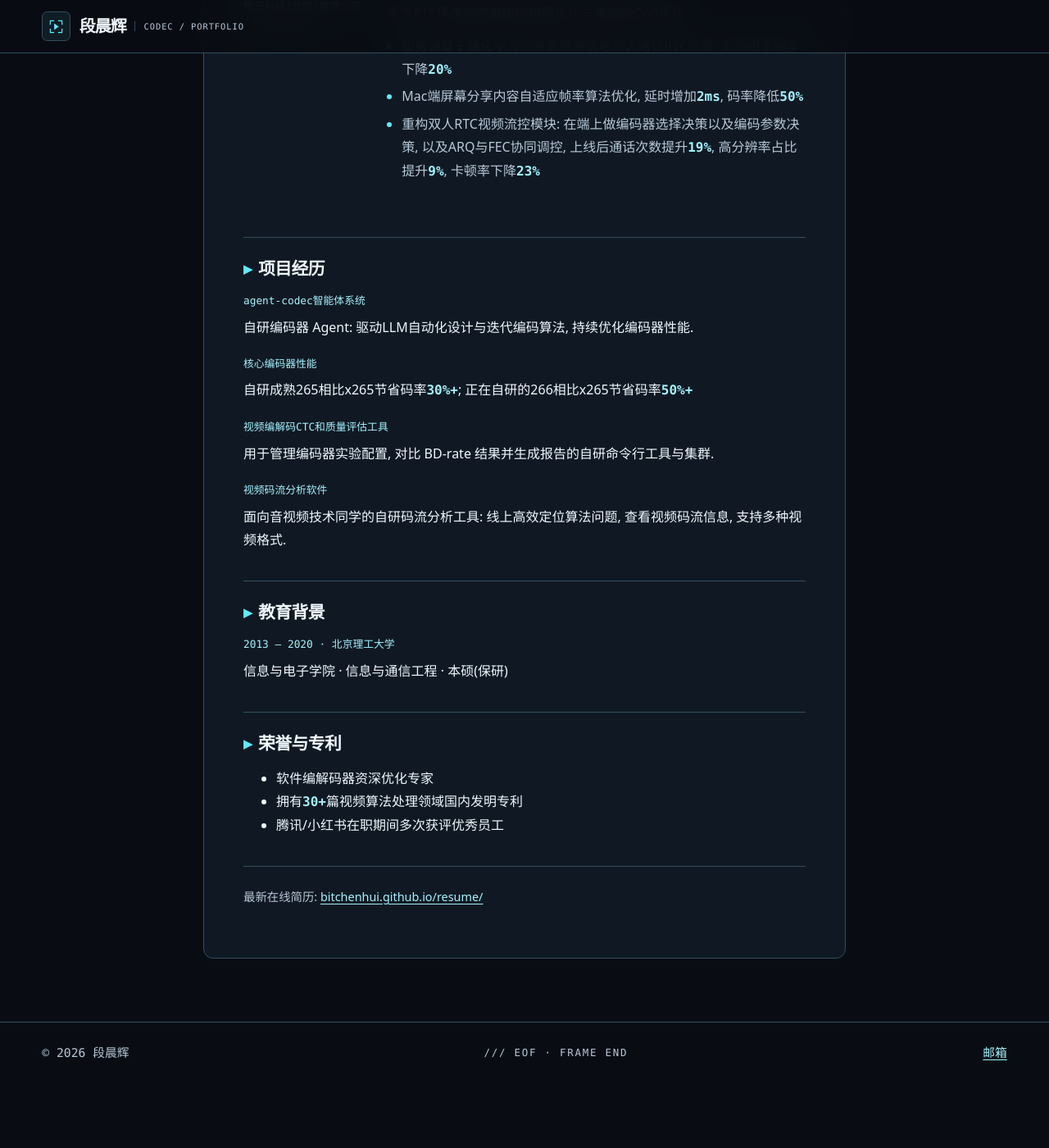
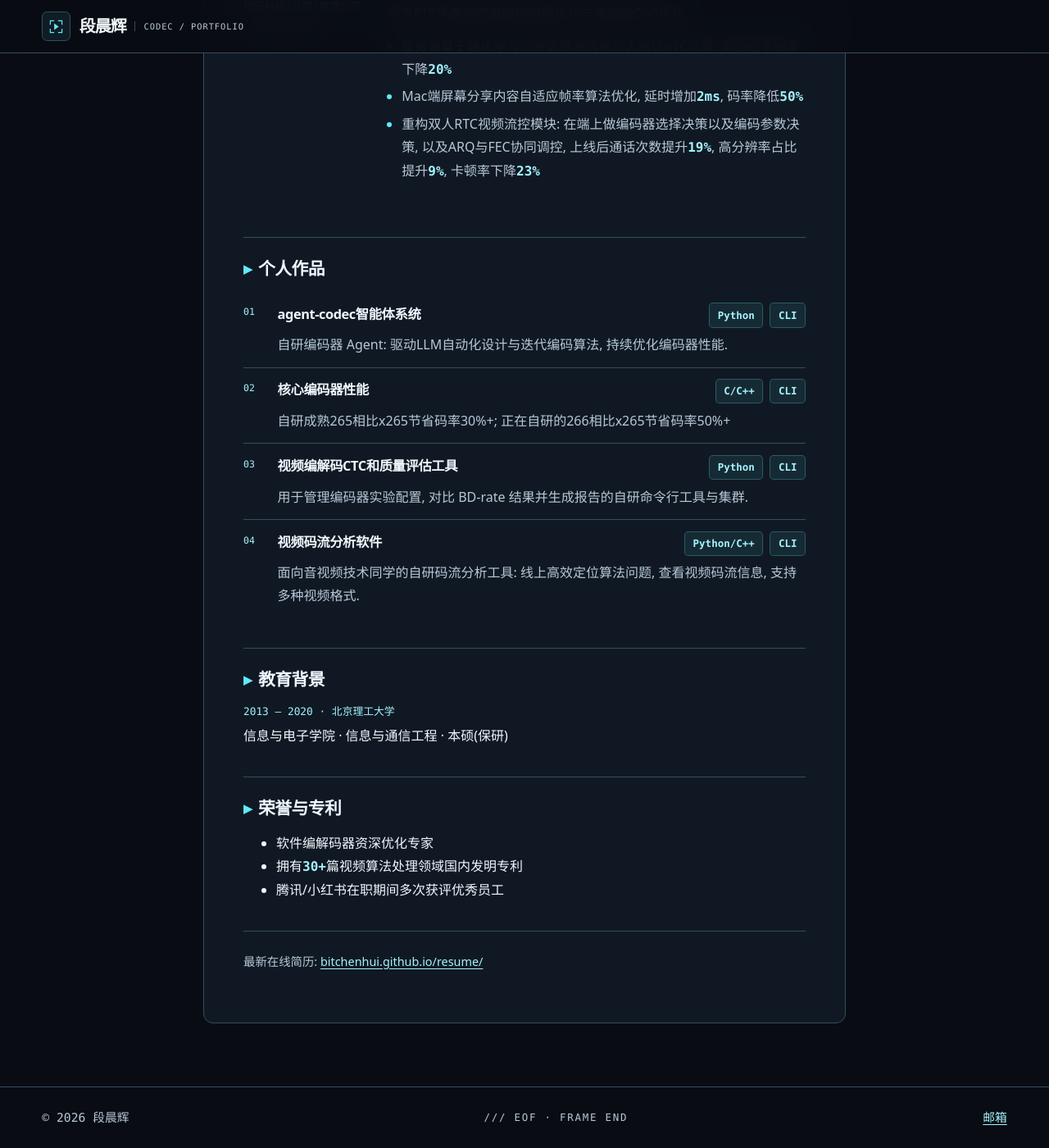
Before and after one commit to bitchenhui/bitchenhui.github.io, a Jekyll site: the page built from resume/index.html, in a window 1280 px wide and 1400 px high, scrolled down 1905 px. Shown: the whole window at 82% size. Built offline with Jekyll 4.4.1, drawn with Linux system fonts in a browser that asks for light colours; before the commit the page ends 3226 px from its top, so only the background shows below that.

Commit message:
feat: numbered works layout on the resume
- Rename section 项目经历 -> 个人作品
- Each work renders as a numbered entry (01/02...) with title and
  stack tags on one line, description below, hairline separators
- Mirrors the homepage numbered-list design language; print-dense
- Verifier asserts the new section title and forbids the old label

```diff
--- a/assets/css/main.scss
+++ b/assets/css/main.scss
@@ -472,8 +472,24 @@ main { min-height: calc(100vh - 10rem); }
 .resume__skills { display: grid; gap: 0.9rem; margin: 0; }
 .resume__skill dt { font-weight: 700; }
 .resume__skill dd { margin: 0.15rem 0 0; color: var(--muted); }
-.resume__project { margin-bottom: 1.25rem; }
-.resume__project > p { margin-bottom: 0.4rem; }
+.resume-works { margin: 0; padding: 0; list-style: none; counter-reset: work; }
+.resume-work { position: relative; counter-increment: work; padding: 0.85rem 0 0.85rem 2.6rem; }
+.resume-work + .resume-work { border-top: 1px solid var(--line); }
+.resume-work::before {
+  content: counter(work, decimal-leading-zero);
+  position: absolute;
+  left: 0;
+  top: 1.1rem;
+  color: var(--accent-strong);
+  font: 0.72rem var(--mono);
+}
+.resume-work__head { display: flex; flex-wrap: wrap; align-items: baseline; justify-content: space-between; gap: 0.3rem 0.9rem; }
+.resume-work__head h3 { margin: 0; font-size: 1.02rem; }
+.resume-work > p { margin: 0.4rem 0 0; color: var(--muted); }
+.resume-work__highlights { margin: 0.45rem 0 0; padding-left: 1.1rem; color: var(--muted); }
+.resume-work__highlights li::marker { color: var(--accent); }
+.resume-work__links { margin: 0.55rem 0 0; font-weight: 650; }
+.resume-work__links a + a { margin-left: 0.9rem; }
 .resume__footer { margin-top: 2.25rem; padding-top: 1.5rem; border-top: 1px solid var(--line); color: var(--muted); font-size: 0.9rem; }
 
 .site-footer { border-top: 1px solid var(--line); color: var(--muted); font-size: 0.92rem; }
@@ -541,7 +557,8 @@ main { min-height: calc(100vh - 10rem); }
   .resume__section, .resume__footer { margin-top: 0.7rem; padding-top: 0.6rem; }
   .resume__section h2 { margin-bottom: 0.45rem; font-size: 13pt; }
   .resume__skills { gap: 0.35rem; }
-  .resume__project { margin-bottom: 0.45rem; }
+  .resume-work { padding-block: 0.45rem; }
+  .resume-work::before { top: 0.6rem; }
   .resume .experience-item { display: block; padding: 0.35rem 0 0; border: 0; break-inside: avoid; }
   .resume .experience-item h3 { margin-bottom: 0.35rem; font-size: 11pt; }
   .resume h2, .resume h3 { break-after: avoid; }
--- a/resume/index.html
+++ b/resume/index.html
@@ -59,19 +59,35 @@
 
     {% if site.data.projects and site.data.projects != empty %}
       <section class="resume__section" aria-labelledby="resume-projects-title">
-        <h2 id="resume-projects-title">项目经历</h2>
+        <h2 id="resume-projects-title">个人作品</h2>
+        <ol class="resume-works">
           {% for project in site.data.projects %}
-          {% assign project_period = project.period | default: "" | strip %}
-          <div class="resume__project">
-            <p class="experience-item__period">{% if project_period != "" %}{{ project_period | escape }} · {% endif %}{{ project.title | escape }}</p>
+            {% assign project_url = project.project_url | default: "" | strip %}
+            {% assign repository_url = project.repository_url | default: "" | strip %}
+            <li class="resume-work">
+              <div class="resume-work__head">
+                <h3>{{ project.title | escape }}</h3>
+                {% if project.stack and project.stack != empty %}
+                  <ul class="tag-list" aria-label="技术栈">
+                    {% for item in project.stack %}<li class="tag">{{ item | escape }}</li>{% endfor %}
+                  </ul>
+                {% endif %}
+              </div>
               <p>{{ project.description | escape }}</p>
               {% if project.highlights and project.highlights != empty %}
-              <ul>
+                <ul class="resume-work__highlights">
                   {% for highlight in project.highlights %}<li>{{ highlight | escape }}</li>{% endfor %}
                 </ul>
               {% endif %}
-          </div>
+              {% if project_url != "" or repository_url != "" %}
+                <p class="resume-work__links">
+                  {% if project_url != "" %}<a href="{{ project_url | escape }}" target="_blank" rel="noopener noreferrer">查看项目</a>{% endif %}
+                  {% if repository_url != "" %}<a href="{{ repository_url | escape }}" target="_blank" rel="noopener noreferrer">查看代码</a>{% endif %}
+                </p>
+              {% endif %}
+            </li>
           {% endfor %}
+        </ol>
       </section>
     {% endif %}
 
--- a/scripts/verify_site.rb
+++ b/scripts/verify_site.rb
@@ -515,9 +515,10 @@ REDIRECT_ROUTES.each_key do |path|
   end
 end
 resume_output = generated_html.fetch("resume/index.html")
-%w[id="resume-title" 当前关注 核心能力 工作经历 教育背景 荣誉与专利].each do |marker|
+%w[id="resume-title" 当前关注 核心能力 工作经历 个人作品 教育背景 荣誉与专利].each do |marker|
   abort "FAIL: generated resume page lacks #{marker}." unless resume_output.include?(marker)
 end
+abort "FAIL: resume must label works as 个人作品, not 项目经历." if resume_output.include?("项目经历")
 resume_url_pattern = /<loc>\s*#{Regexp.escape("#{site_origin}#{relative_site_url('/resume/', baseurl)}")}\s*<\/loc>/
 unless sitemap.scan(resume_url_pattern).length == 1
   abort "FAIL: sitemap must contain the resume URL exactly once."
```
Lines whose indentation alone changed are shown as unchanged.
